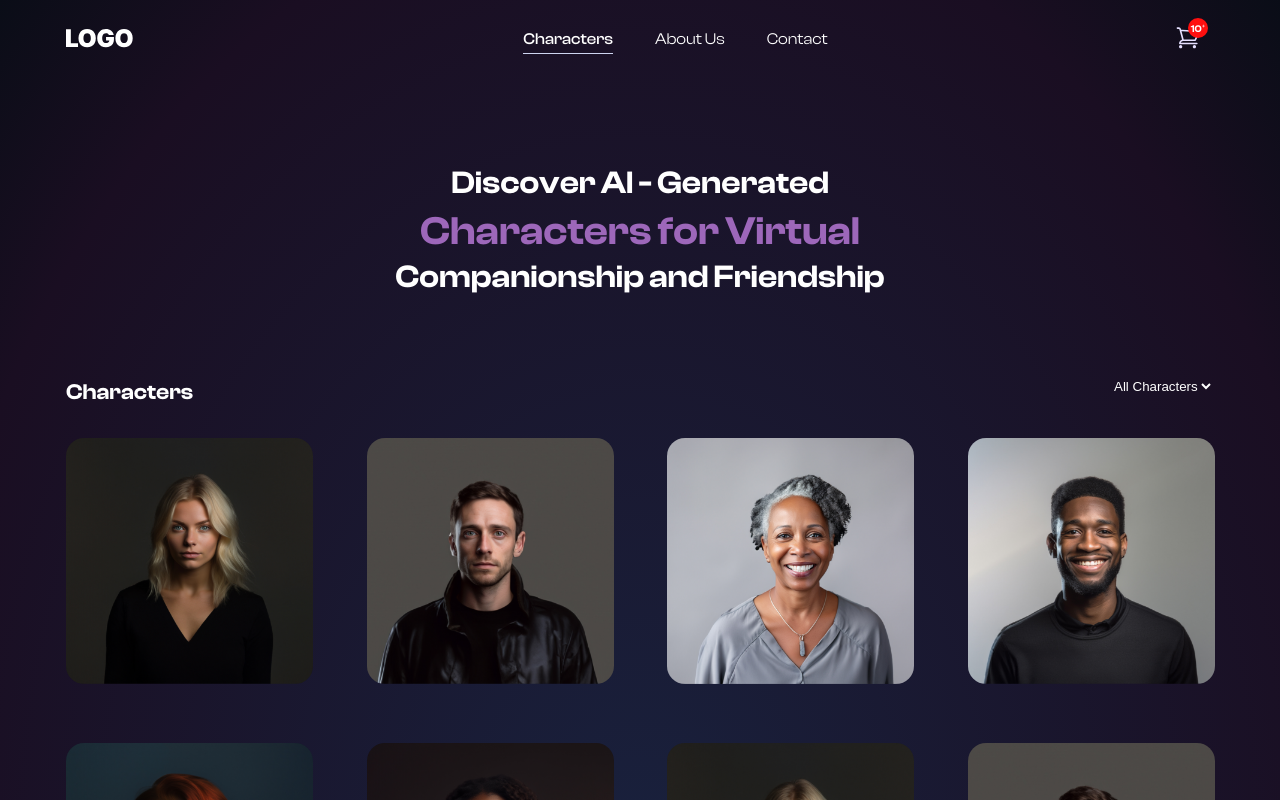
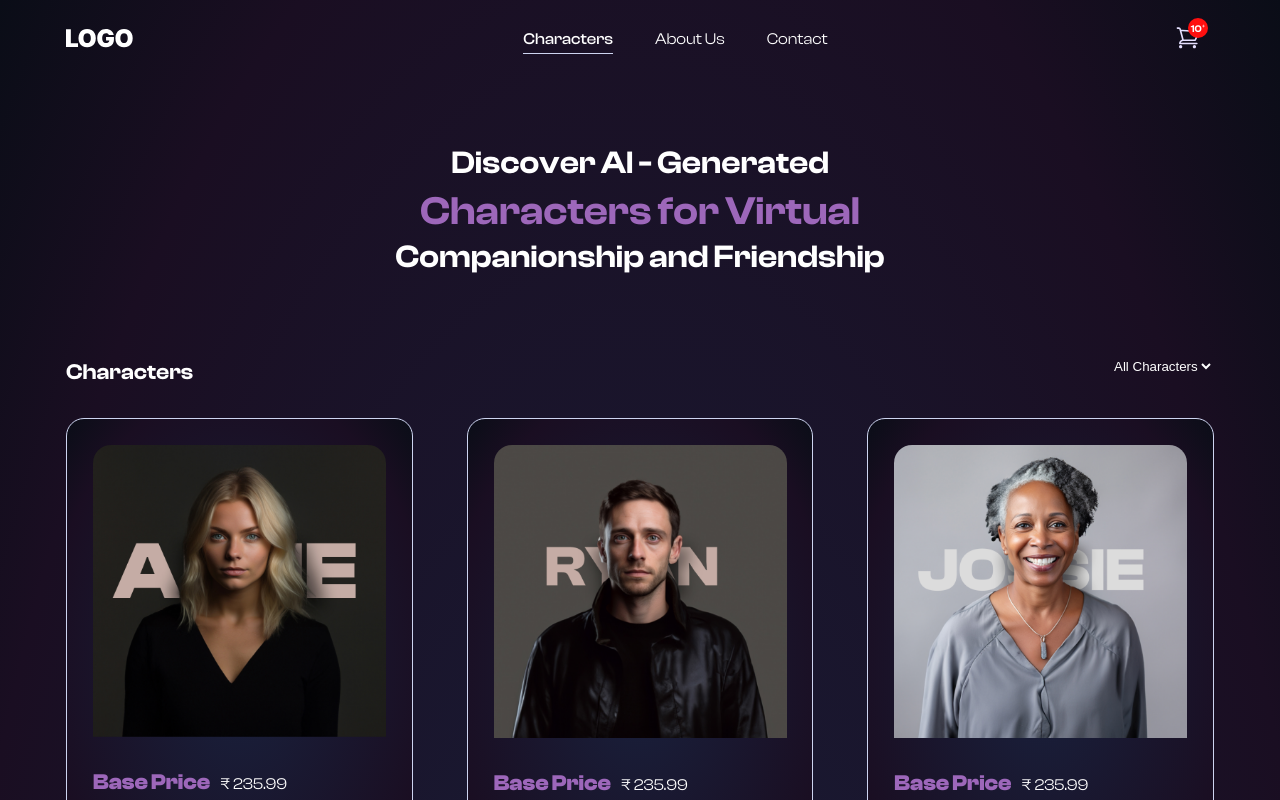
Before and after one commit to kgsantosh770/soul-shop, a React (Create React App) app: page /characters in a window 1280 px wide. Shown: the top 800 px of the page. Built offline with nearby package versions, Linux system fonts and the light colour scheme; a web font is replaced by a local one.

Commit message:
banner comp added

```diff
--- a/src/pages/Categories/Categories.js
+++ b/src/pages/Categories/Categories.js
@@ -1,18 +1,26 @@
 import { characters } from "../../utils/constants";
 import CardGroup from "../../components/CardGroup/CardGroup";
+import Banner from "../../components/Banner/Banner";
 
 const Categories = () => {
     return (
         <>
-            <div className="banner-text" style={{marginTop: '110px'}}>
-                <p>Discover AI - Generated</p>
-                <p className="highlight">Characters for Virtual</p>
-                <p>Companionship and Friendship</p>
-            </div>
+            <Banner
+                beforeHighlightText="Discover AI - Generated"
+                highlightText="Characters for Virtual"
+                afterHighlightText="Companionship and Friendship"
+                style={{marginTop: '90px'}}
+            />
             <CardGroup
                 groupTitle='Characters'
                 cards={characters}
                 filters={['Popular', 'Most view']}
+                showOptions={true}
+                singleColumn={true}
+            />
+            <Banner
+                beforeHighlightText="More Characters"
+                highlightText="Coming Soon ..."
             />
         </>
     )
```
